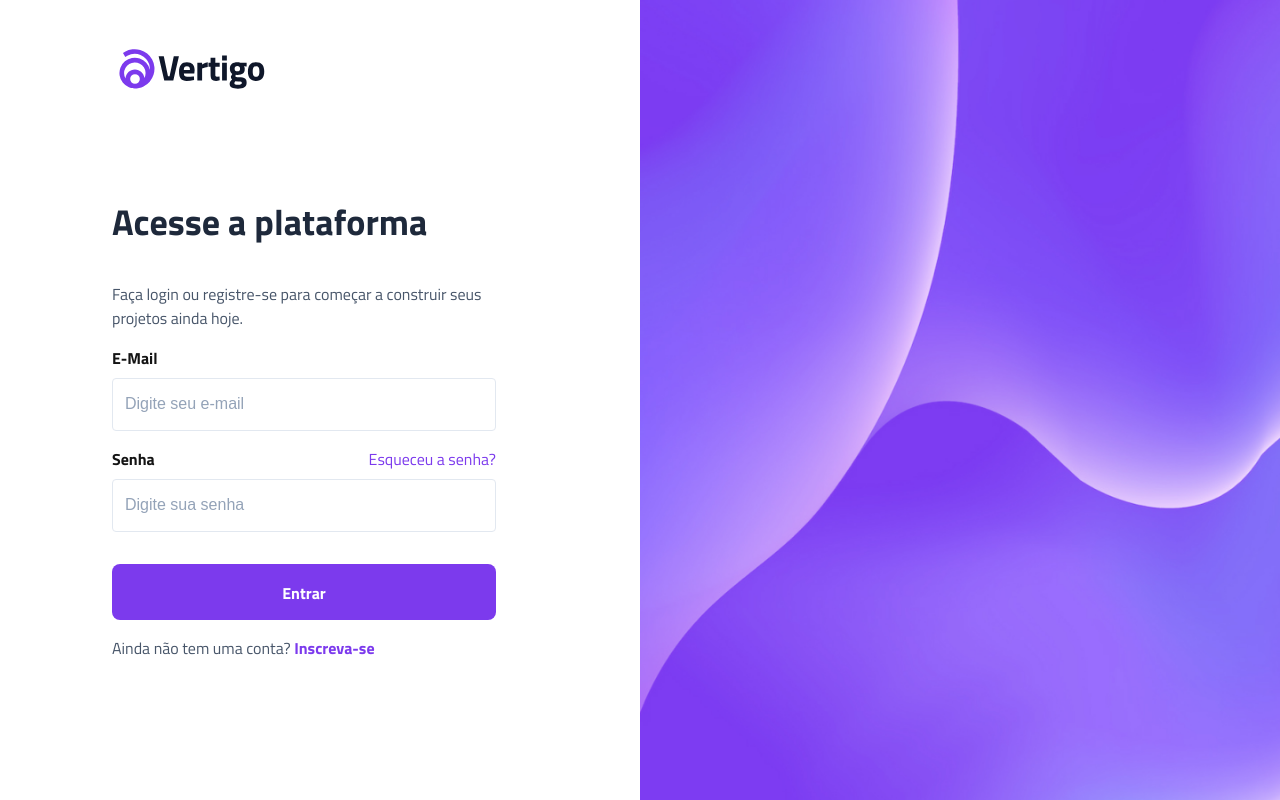
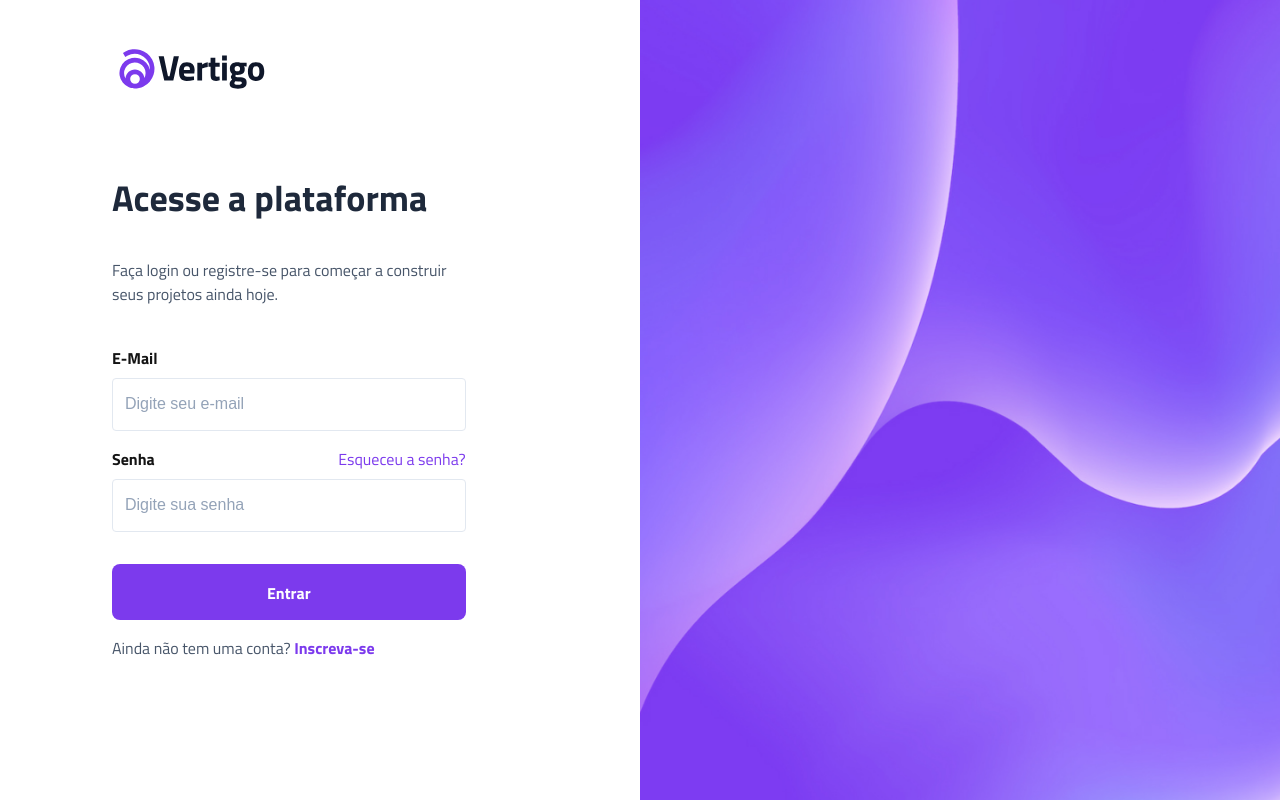
Before and after one commit to andradematheusdev/boracodar-11, a React (Vite) app: page / in a window 1280 px wide. Built offline with nearby package versions, Linux system fonts and the light colour scheme; the HTML template or start-up script is replaced by a standard one.

Commit message:
HTML spacing and sizing fix

```diff
--- a/src/style.css
+++ b/src/style.css
@@ -95,13 +95,14 @@ button:focus-visible {
 }
 
 .content{
-  max-width: 384px;
+  max-width: 85%;
   flex: 1;
   justify-content: center;
 }
 
 .content p:first-of-type{
   font-size: 16px;
+  margin-bottom: 40px;
 }
 
 h1{
```
